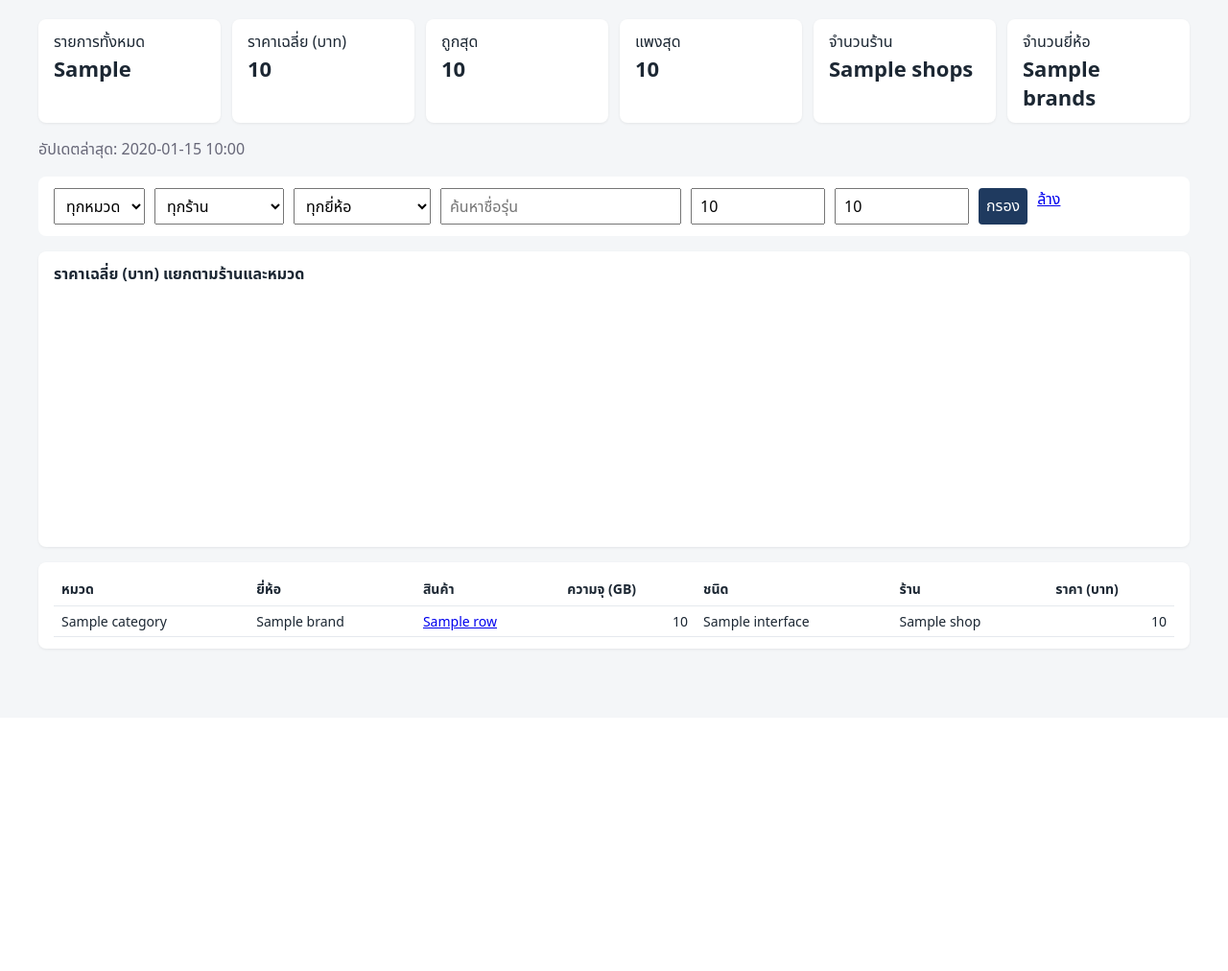
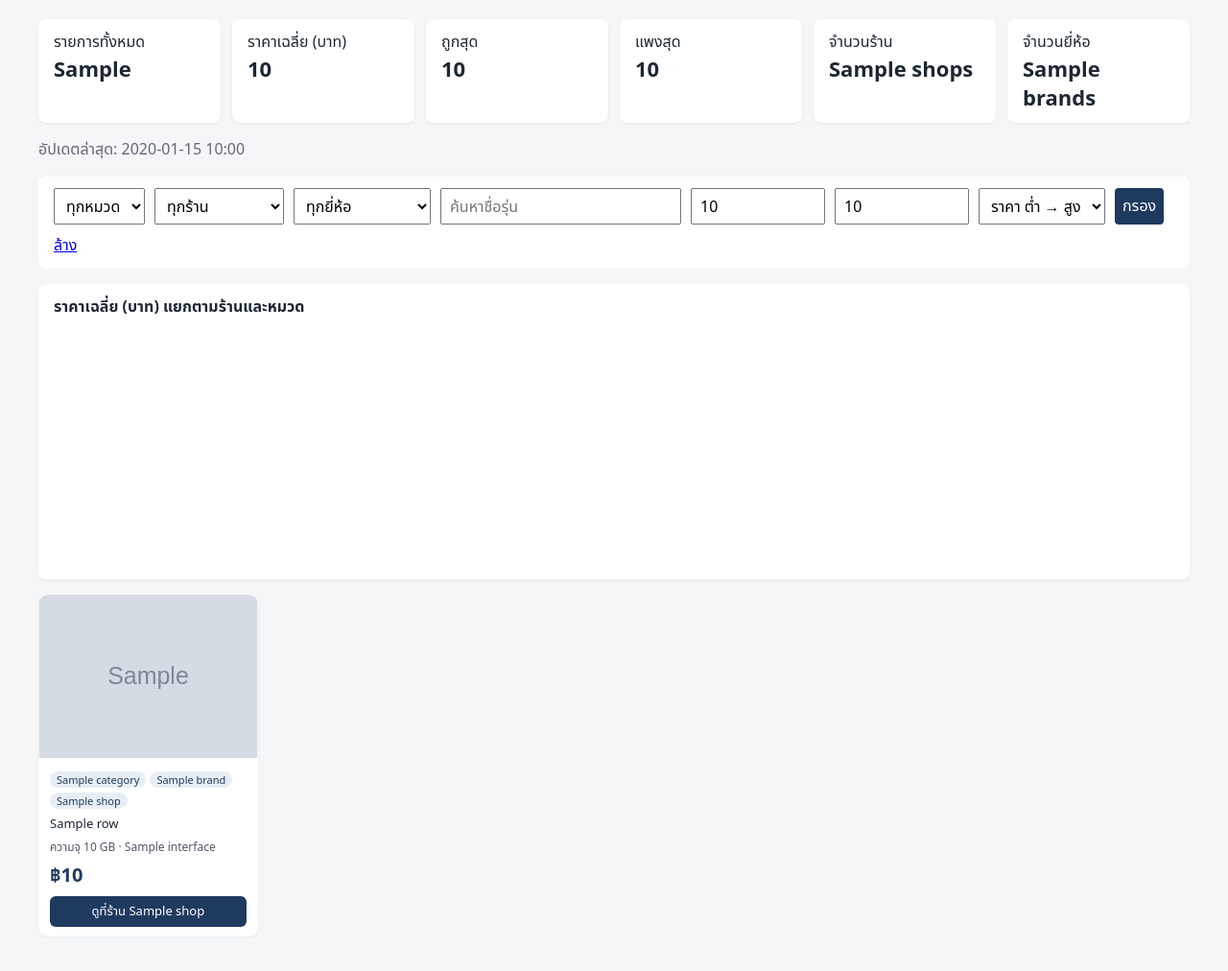
Before and after one commit to Witchayut022/02739452-18-6621653841, a Flask app: template web/templates/index.html in a window 1280 px wide. Shown: the part 52-1064 px from the top of the page at 96% size. Before the commit the page ends 731 px from the top, so only its background shows below. Run offline with Flask 3, Linux system fonts and the light colour scheme; the template is opened without the code that fills it: most values are stand-ins (such as "Sample title", 1, 10 or a date in 2020); grey boxes marked "Sample" are stand-in pictures; a map, chart or similar area stays blank; some libraries are stand-ins or nearby versions.

Commit message:
Show products as cards with images; scrape image URLs
Co-Authored-By: Claude Sonnet 5.5 <noreply@anthropic.com>

```diff
--- a/dags/db.py
+++ b/dags/db.py
@@ -20,6 +20,7 @@ CREATE TABLE IF NOT EXISTS prices (
     updated_at TIMESTAMPTZ DEFAULT now(),
     PRIMARY KEY (shop, dedup_key)
 );
+ALTER TABLE prices ADD COLUMN IF NOT EXISTS image_url TEXT;
 CREATE TABLE IF NOT EXISTS pipeline_runs (
     id SERIAL PRIMARY KEY,
     run_id TEXT, source TEXT, status TEXT, rows INT, message TEXT,
@@ -32,7 +33,7 @@ CREATE TABLE IF NOT EXISTS dq_reports (
 );
 """
 
-COLS = ["shop", "dedup_key", "source", "category", "brand", "capacity_gb", "interface", "name", "price", "url", "scraped_at"]
+COLS = ["shop", "dedup_key", "source", "category", "brand", "capacity_gb", "interface", "name", "price", "url", "image_url", "scraped_at"]
 
 
 def connect():
@@ -66,7 +67,7 @@ def upsert_prices(rows):
               ON CONFLICT (shop, dedup_key) DO UPDATE SET
                 source=EXCLUDED.source, category=EXCLUDED.category, brand=EXCLUDED.brand,
                 capacity_gb=EXCLUDED.capacity_gb, interface=EXCLUDED.interface, name=EXCLUDED.name,
-                price=EXCLUDED.price, url=EXCLUDED.url, scraped_at=EXCLUDED.scraped_at, updated_at=now()"""
+                price=EXCLUDED.price, url=EXCLUDED.url, image_url=EXCLUDED.image_url, scraped_at=EXCLUDED.scraped_at, updated_at=now()"""
     with connect() as c, c.cursor() as cur:
         execute_values(cur, sql, values)
         cur.execute("SELECT count(*) FROM prices")
--- a/dags/transform.py
+++ b/dags/transform.py
@@ -64,7 +64,7 @@ def normalise(row):
     return {
         "shop": row["shop"], "dedup_key": key, "source": row["source"], "category": cat, "brand": brand,
         "capacity_gb": cap, "interface": iface, "name": name[:300], "price": price, "url": row["url"],
-        "scraped_at": row["scraped_at"],
+        "image_url": row.get("image"), "scraped_at": row["scraped_at"],
     }
 
 
--- a/web/app.py
+++ b/web/app.py
@@ -24,7 +24,7 @@ def query(sql, params=()):
 
 @app.route("/")
 def index():
-    f = {k: request.args.get(k, "") for k in ("category", "shop", "brand", "q", "min_price", "max_price")}
+    f = {k: request.args.get(k, "") for k in ("category", "shop", "brand", "q", "min_price", "max_price", "sort")}
     where, params = ["1=1"], []
     for col in ("category", "shop", "brand"):
         if f[col]:
@@ -44,8 +44,9 @@ def index():
     kpi = (query(f"""SELECT count(*) AS n, round(avg(price)) AS avg_price, min(price) AS min_price,
                      max(price) AS max_price, count(DISTINCT shop) AS shops, count(DISTINCT brand) AS brands,
                      max(updated_at) AS updated FROM prices WHERE {w}""", params) or [{}])[0]
-    rows = query(f"""SELECT category, brand, name, capacity_gb, interface, shop, price, url
-                     FROM prices WHERE {w} ORDER BY price LIMIT 300""", params)
+    order = {"price_desc": "price DESC", "name": "name"}.get(f["sort"], "price")
+    rows = query(f"""SELECT category, brand, name, capacity_gb, interface, shop, price, url, image_url
+                     FROM prices WHERE {w} ORDER BY {order} LIMIT 300""", params)
     by_shop = query(f"""SELECT shop, category, round(avg(price)) AS v
                         FROM prices WHERE {w} GROUP BY shop, category ORDER BY shop""", params)
     shops = sorted({r["shop"] for r in by_shop})
--- a/web/templates/index.html
+++ b/web/templates/index.html
@@ -21,6 +21,17 @@
  th,td{padding:6px 8px;border-bottom:1px solid #e5e9ee;text-align:left}
  td.n{text-align:right}
  .wrap{overflow-x:auto}
+ .grid{display:grid;grid-template-columns:repeat(auto-fill,minmax(220px,1fr));gap:14px;margin-bottom:16px}
+ .pcard{background:#fff;border-radius:10px;box-shadow:0 1px 3px #0001;overflow:hidden;display:flex;flex-direction:column}
+ .pimg{height:170px;background:#eef1f5;display:flex;align-items:center;justify-content:center;color:#99a}
+ .pimg img{max-width:100%;max-height:100%;object-fit:contain}
+ .pbody{padding:10px 12px;display:flex;flex-direction:column;gap:6px;flex:1}
+ .tags span{display:inline-block;font-size:11px;padding:1px 7px;border-radius:10px;background:#e8eef6;color:#1f3a5f;margin-right:4px}
+ .tags .RAM{background:#fdeede;color:#8a4b0f}
+ .pname{font-size:13px;line-height:1.35;max-height:5.4em;overflow:hidden}
+ .specs{font-size:12px;color:#556}
+ .pprice{font-size:20px;font-weight:700;color:#1f3a5f;margin-top:auto}
+ .pbtn{display:block;text-align:center;background:#1f3a5f;color:#fff;text-decoration:none;border-radius:6px;padding:6px;font-size:13px}
 </style>
 </head>
 <body>
@@ -46,20 +57,31 @@
   <input name="q" placeholder="ค้นหาชื่อรุ่น" value="{{ f.q }}">
   <input name="min_price" placeholder="ราคาต่ำสุด" size="8" value="{{ f.min_price }}">
   <input name="max_price" placeholder="ราคาสูงสุด" size="8" value="{{ f.max_price }}">
+  <select name="sort">
+   <option value="">ราคา ต่ำ → สูง</option>
+   <option value="price_desc" {{ "selected" if f.sort=="price_desc" }}>ราคา สูง → ต่ำ</option>
+   <option value="name" {{ "selected" if f.sort=="name" }}>ชื่อสินค้า</option></select>
   <button>กรอง</button> <a href="/">ล้าง</a>
  </form>
 
  <div class="card"><b>ราคาเฉลี่ย (บาท) แยกตามร้านและหมวด</b>
   <div style="height:260px"><canvas id="c"></canvas></div></div>
 
- <div class="card wrap"><table>
-  <tr><th>หมวด</th><th>ยี่ห้อ</th><th>สินค้า</th><th>ความจุ (GB)</th><th>ชนิด</th><th>ร้าน</th><th>ราคา (บาท)</th></tr>
-  {% for r in rows %}<tr><td>{{ r.category }}</td><td>{{ r.brand }}</td>
-   <td><a href="{{ r.url }}" target="_blank" rel="noopener">{{ r.name }}</a></td>
-   <td class="n">{{ "{:,.0f}".format(r.capacity_gb) }}</td><td>{{ r.interface }}</td><td>{{ r.shop }}</td>
-   <td class="n">{{ "{:,.0f}".format(r.price) }}</td></tr>
-  {% else %}<tr><td colspan="7">ยังไม่มีข้อมูล - รัน DAG pc_parts_pipeline ใน Airflow ก่อน</td></tr>{% endfor %}
- </table></div>
+ <div class="grid">
+  {% for r in rows %}
+  <div class="pcard">
+   <div class="pimg">{% if r.image_url %}<img src="{{ r.image_url }}" alt="" loading="lazy" referrerpolicy="no-referrer"
+     onerror="this.replaceWith(document.createTextNode('ไม่มีรูป'))">{% else %}ไม่มีรูป{% endif %}</div>
+   <div class="pbody">
+    <div class="tags"><span class="{{ r.category }}">{{ r.category }}</span><span>{{ r.brand }}</span><span>{{ r.shop }}</span></div>
+    <div class="pname" title="{{ r.name }}">{{ r.name }}</div>
+    <div class="specs">ความจุ {{ "{:,.0f}".format(r.capacity_gb) if r.capacity_gb < 1024 else "{:g} TB".format(r.capacity_gb / 1024) }}{{ " GB" if r.capacity_gb < 1024 }} · {{ r.interface }}</div>
+    <div class="pprice">฿{{ "{:,.0f}".format(r.price) }}</div>
+    <a class="pbtn" href="{{ r.url }}" target="_blank" rel="noopener">ดูที่ร้าน {{ r.shop }}</a>
+   </div>
+  </div>
+  {% else %}<div class="card">ยังไม่มีข้อมูล - รัน DAG pc_parts_pipeline ใน Airflow ก่อน</div>{% endfor %}
+ </div>
 </main>
 <script>
  const d = {{ chart | tojson }};
```
Also changed, not shown: dags/scrapers.py (+7 -1 lines).
